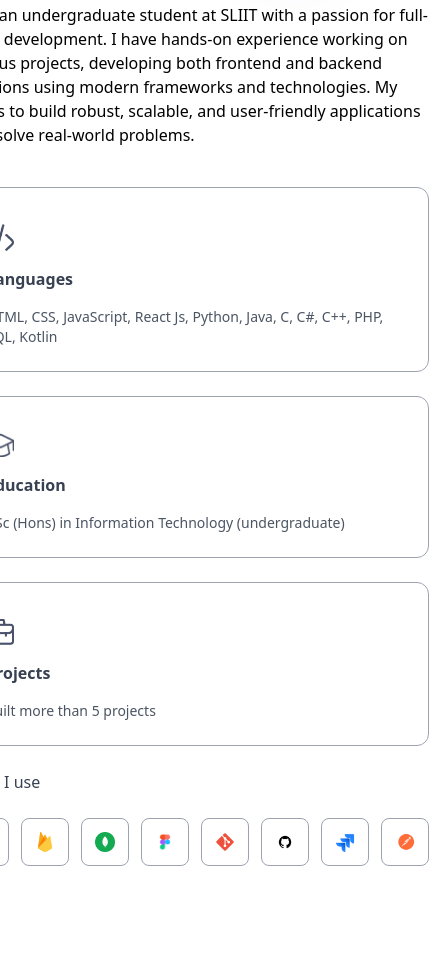
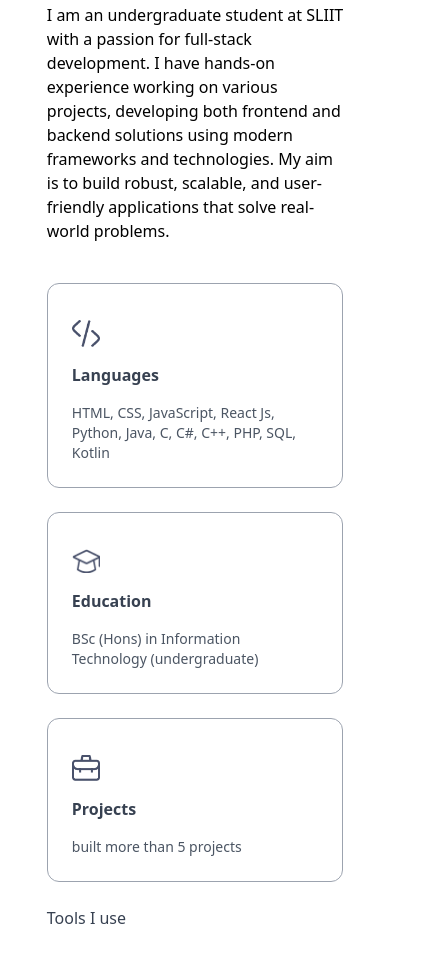
Before and after one commit to chankamaa/chankamaa.github.io, a plain HTML site: page index.html in a window 390 px wide. Shown: the part 1488-2450 px from the top of the page, 429 px wide, since content can reach past the window. Drawn offline with nearby package versions, Linux system fonts and the light colour scheme.

Commit message:
Revert "test"

```diff
--- a/index.html
+++ b/index.html
@@ -1,5 +1,5 @@
 <!DOCTYPE html>
-<html lang="en" class="scroll-smooth">
+<html lang="en">
 <head>
     <meta charset="UTF-8">
     <meta name="viewport" content="width=device-width, initial-scale=1.0">
@@ -72,21 +72,13 @@
     </div>
 
     <!-----about me ---------->
-    <div id="about" class="w-full px-[12%] py-10 scroll-mt-20">
+    <div id="about" class="w-full px-[12%] py-10">
         <h4 class="text-center mb-2 text-lg">Introduction</h4>
         <h2 class="text-center text-5xl">About me </h2>
 
         <div class="flex w-full flex-col lg:flex-row items-center gap-20 my-20">
             <div class="max-w-max mx-auto relative">
                 <img src="./images/user-image.png" alt="" class="w-64 sm:w-80 rounded-3xl max-w-none">
-
-                <div class="bg-white w-1/2 aspect-square absolute right-0 bottom-0 rounded-full translate-x-1/4 translate-y-1/3 shadow-[0_4px_55px_rgba(149,0,162,0.15)]
-                flex items-center justify-center ">
-
-                    <img src="./images/circular-text.png" alt="" class="w-full ">
-                    <img src="./images/dev-icon.png" alt="" class="w-1/4 absolute top-1/2 left-1/2 -translate-x-1/2 -translate-y-1/2 ">
-
-                </div>
             </div>
             <div class="flex-1">
                 <p class="mb-10 max-w-2xl">
@@ -119,47 +111,10 @@
                 </ul>
                 <h4 class="my-6 text-gray-700">Tools I use</h4>
 
-                <ul class="flex items-center gap-3 sm:gap-5">
-                    <li class="flex items-center justify-center w-12 sm:w-14 aspect-square border border-gray-400 rounded-lg cursor-pointer
-                    hover:-translate-y-1 duration-500 ">
-                        <img src="./images/vscode.png" alt="" class="w-5 sm:w-7">
+                <ul>
+                    <li>
+
                     </li>
-
-                    <li class="flex items-center justify-center w-12 sm:w-14 aspect-square border border-gray-400 rounded-lg cursor-pointer
-                    hover:-translate-y-1 duration-500 ">
-                        <img src="./images/firebase.png" alt="" class="w-5 sm:w-7">
-                    </li>
-
-                    <li class="flex items-center justify-center w-12 sm:w-14 aspect-square border border-gray-400 rounded-lg cursor-pointer
-                    hover:-translate-y-1 duration-500 ">
-                        <img src="./images/mongodb.png" alt="" class="w-5 sm:w-7">
-                    </li>
-
-                    <li class="flex items-center justify-center w-12 sm:w-14 aspect-square border border-gray-400 rounded-lg cursor-pointer
-                    hover:-translate-y-1 duration-500 ">
-                        <img src="./images/figma.png" alt="" class="w-5 sm:w-7">
-                    </li>
-
-                    <li class="flex items-center justify-center w-12 sm:w-14 aspect-square border border-gray-400 rounded-lg cursor-pointer
-                    hover:-translate-y-1 duration-500 ">
-                        <img src="./images/git.png" alt="" class="w-5 sm:w-7">
-                    </li>
-
-                    <li class="flex items-center justify-center w-12 sm:w-14 aspect-square border border-gray-400 rounded-lg cursor-pointer
-                    hover:-translate-y-1 duration-500 ">
-                        <img src="./images/github.png" alt="" class="w-5 sm:w-7">
-                    </li>
-
-                    <li class="flex items-center justify-center w-12 sm:w-14 aspect-square border border-gray-400 rounded-lg cursor-pointer
-                    hover:-translate-y-1 duration-500 ">
-                        <img src="./images/jira.png" alt="" class="w-5 sm:w-7">
-                    </li>
-
-                    <li class="flex items-center justify-center w-12 sm:w-14 aspect-square border border-gray-400 rounded-lg cursor-pointer
-                    hover:-translate-y-1 duration-500 ">
-                        <img src="./images/postman.png" alt="" class="w-5 sm:w-7">
-                    </li>
-
                 </ul>
 
             </div>
```
Also changed, not shown: images/circular-text.png, images/github.png (deleted), images/jira.png (deleted), images/postman.png (deleted), 1 other file.
